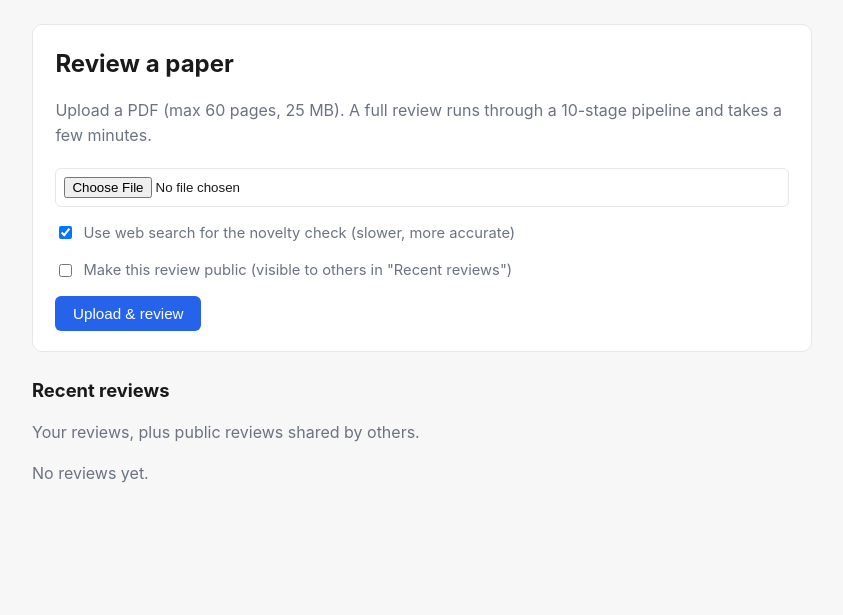
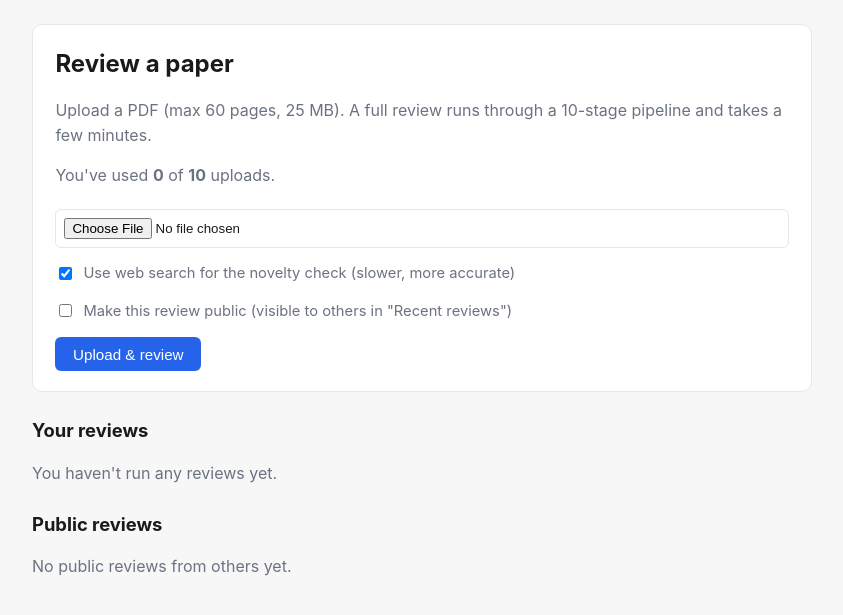
Before and after one commit to Agents4Academia-AI/auto-reviewer, a FastAPI app: page / in a window 1280 px wide. Shown: the part 60-675 px from the top of the page, without its empty margins (218-1061 px from the left). Run offline with FastAPI, Linux system fonts and the light colour scheme; data that the repository does not hold is empty; some libraries are stand-ins or nearby versions.

Commit message:
add limits on reviews per user & total reviews, separate personal from other's public reviews

```diff
--- a/web/app.py
+++ b/web/app.py
@@ -74,13 +74,23 @@ def logout():
 @app.get("/", response_class=HTMLResponse, dependencies=[Depends(auth.require_auth)])
 def index(request: Request):
     me = auth.current_user(request)
-    recent = jobs.list_visible(owner=me, limit=20)
+    my_jobs = jobs.list_owned(owner=me, limit=20)
+    public_jobs = jobs.list_public_by_others(owner=me, limit=20)
+    used = jobs.count_by_owner(me)
+    at_user_limit = used >= settings.MAX_REVIEWS_PER_USER
+    site_full = jobs.total_count() >= settings.MAX_TOTAL_REVIEWS
     return templates.TemplateResponse(
         request,
         "index.html",
         {
-            "jobs": [j.as_dict() for j in recent],
+            "my_jobs": [j.as_dict() for j in my_jobs],
+            "public_jobs": [j.as_dict() for j in public_jobs],
             "me": me,
+            "used": used,
+            "per_user_limit": settings.MAX_REVIEWS_PER_USER,
+            "at_user_limit": at_user_limit,
+            "site_full": site_full,
+            "upload_disabled": at_user_limit or site_full,
             "max_pages": settings.MAX_PDF_PAGES,
             "max_mb": settings.MAX_UPLOAD_BYTES // (1024 * 1024),
         },
@@ -120,6 +130,23 @@ async def upload(
     if not (file.filename or "").lower().endswith(".pdf"):
         raise HTTPException(status_code=400, detail="Please upload a .pdf file.")
 
+    # Quotas — checked before reading the upload so we fail fast. The site-wide
+    # cap is the hard cost backstop; the per-user cap keeps any one person fair.
+    if jobs.total_count() >= settings.MAX_TOTAL_REVIEWS:
+        raise HTTPException(
+            status_code=429,
+            detail="This site has reached its total review limit. Please check back later.",
+        )
+    owner = auth.current_user(request)
+    if jobs.count_by_owner(owner) >= settings.MAX_REVIEWS_PER_USER:
+        raise HTTPException(
+            status_code=429,
+            detail=(
+                f"Upload limit reached — each user can submit up to "
+                f"{settings.MAX_REVIEWS_PER_USER} papers."
+            ),
+        )
+
     data = await file.read()
     if len(data) == 0:
         raise HTTPException(status_code=400, detail="Uploaded file is empty.")
@@ -150,7 +177,7 @@ async def upload(
     job_id = jobs.create_job(
         filename=file.filename,
         use_web_search=use_web_search,
-        owner=auth.current_user(request),
+        owner=owner,
         is_public=make_public is not None,
     )
     storage.save_upload(job_id, data)
--- a/web/jobs.py
+++ b/web/jobs.py
@@ -141,26 +141,56 @@ def get_job(job_id: str) -> Job | None:
         return s.get(Job, job_id)
 
 
-def list_visible(owner: str | None, limit: int = 20) -> list[Job]:
-    """Recent reviews this user is allowed to see: their own, plus anyone's
-    public ones."""
+def _recent(stmt, limit: int) -> list[Job]:
     with Session(_engine) as s:
-        rows = s.scalars(
-            select(Job)
-            .where((Job.owner == owner) | (Job.is_public.is_(True)))
-            .order_by(Job.created_at.desc())
-            .limit(limit)
-        ).all()
+        rows = s.scalars(stmt.order_by(Job.created_at.desc()).limit(limit)).all()
         # Detach so callers can read attributes after the session closes.
         for r in rows:
             s.expunge(r)
         return list(rows)
 
 
+def list_owned(owner: str | None, limit: int = 20) -> list[Job]:
+    """This user's own recent reviews (public and private)."""
+    return _recent(select(Job).where(Job.owner == owner), limit)
+
+
+def list_public_by_others(owner: str | None, limit: int = 20) -> list[Job]:
+    """Recent public reviews submitted by other users."""
+    return _recent(
+        select(Job).where(Job.is_public.is_(True), Job.owner != owner), limit
+    )
+
+
 def queued_count() -> int:
     with Session(_engine) as s:
         return s.scalar(
             select(func.count()).select_from(Job).where(Job.status == JobStatus.queued)
+        ) or 0
+
+
+def count_by_owner(owner: str | None) -> int:
+    """How many reviews this user has against their quota. Failed and cancelled
+    runs don't count — only queued/running/done."""
+    with Session(_engine) as s:
+        return s.scalar(
+            select(func.count())
+            .select_from(Job)
+            .where(
+                Job.owner == owner,
+                Job.status.not_in([JobStatus.failed, JobStatus.cancelled]),
+            )
+        ) or 0
+
+
+def total_count() -> int:
+    """Site-wide review count against the global cap. Same rule as
+    count_by_owner: queued/running/done count; failed and cancelled don't."""
+    with Session(_engine) as s:
+        return s.scalar(
+            select(func.count())
+            .select_from(Job)
+            .where(Job.status.not_in([JobStatus.failed, JobStatus.cancelled]))
         ) or 0
 
 
--- a/web/settings.py
+++ b/web/settings.py
@@ -31,6 +31,10 @@ SESSION_COOKIE = "reviewer_session"
 MAX_UPLOAD_BYTES = int(os.getenv("REVIEWER_MAX_UPLOAD_BYTES", str(25 * 1024 * 1024)))
 MAX_PDF_PAGES = int(os.getenv("REVIEWER_MAX_PDF_PAGES", "60"))
 MAX_QUEUE_DEPTH = int(os.getenv("REVIEWER_MAX_QUEUE_DEPTH", "20"))
+# Per-user upload cap. Counts a user's reviews that are queued/running/done
+MAX_REVIEWS_PER_USER = int(os.getenv("REVIEWER_MAX_REVIEWS_PER_USER", "10"))
+# Site-wide cap across all users
+MAX_TOTAL_REVIEWS = int(os.getenv("REVIEWER_MAX_TOTAL_REVIEWS", "50"))
 
 # Polling cadence used by the worker loop and surfaced to the frontend.
 WORKER_POLL_SECONDS = float(os.getenv("REVIEWER_WORKER_POLL_SECONDS", "2"))
--- a/web/templates/index.html
+++ b/web/templates/index.html
@@ -4,8 +4,14 @@
   <h1>Review a paper</h1>
   <p class="muted">Upload a PDF (max {{ max_pages }} pages, {{ max_mb }} MB). A full
     review runs through a 10-stage pipeline and takes a few minutes.</p>
+  <p class="muted">You've used <strong>{{ used }}</strong> of <strong>{{ per_user_limit }}</strong> uploads.</p>
+  {% if site_full %}
+  <p class="error">This site has reached its total review limit. New uploads are paused.</p>
+  {% elif at_user_limit %}
+  <p class="error">You've reached your upload limit of {{ per_user_limit }} papers.</p>
+  {% endif %}
   <form action="/upload" method="post" enctype="multipart/form-data" class="upload-form">
-    <input type="file" name="file" accept="application/pdf" required>
+    <input type="file" name="file" accept="application/pdf" required {{ "disabled" if upload_disabled }}>
     <label class="checkbox">
       <input type="checkbox" name="web_search" checked>
       Use web search for the novelty check (slower, more accurate)
@@ -14,20 +20,19 @@
       <input type="checkbox" name="make_public">
       Make this review public (visible to others in "Recent reviews")
     </label>
-    <button type="submit">Upload &amp; review</button>
+    <button type="submit" {{ "disabled" if upload_disabled }}>Upload &amp; review</button>
   </form>
 </section>
 
 <section>
-  <h2>Recent reviews</h2>
-  <p class="muted">Your reviews, plus public reviews shared by others.</p>
-  {% if jobs %}
+  <h2>Your reviews</h2>
+  {% if my_jobs %}
   <table class="jobs">
     <thead>
-      <tr><th>Visibility</th><th>Paper</th><th>By</th><th>Status</th><th>Recommendation</th><th>Score</th><th></th></tr>
+      <tr><th>Visibility</th><th>Paper</th><th>Status</th><th>Recommendation</th><th>Score</th><th></th></tr>
     </thead>
     <tbody>
-      {% for j in jobs %}
+      {% for j in my_jobs %}
       <tr>
         <td>
           {% if j.is_public %}
@@ -37,7 +42,6 @@
           {% endif %}
         </td>
         <td class="filename" title="{{ j.filename }}">{{ j.filename }}</td>
-        <td>{% if j.owner == me %}You{% else %}{{ j.owner or "—" }}{% endif %}</td>
         <td><span class="badge badge-{{ j.status }}">{{ j.status }}</span></td>
         <td>{{ j.recommendation or "—" }}</td>
         <td>{{ j.overall_score if j.overall_score is not none else "—" }}</td>
@@ -47,7 +51,32 @@
     </tbody>
   </table>
   {% else %}
-  <p class="muted">No reviews yet.</p>
+  <p class="muted">You haven't run any reviews yet.</p>
+  {% endif %}
+</section>
+
+<section>
+  <h2>Public reviews</h2>
+  {% if public_jobs %}
+  <table class="jobs">
+    <thead>
+      <tr><th>By</th><th>Paper</th><th>Status</th><th>Recommendation</th><th>Score</th><th></th></tr>
+    </thead>
+    <tbody>
+      {% for j in public_jobs %}
+      <tr>
+        <td>{{ j.owner or "—" }}</td>
+        <td class="filename" title="{{ j.filename }}">{{ j.filename }}</td>
+        <td><span class="badge badge-{{ j.status }}">{{ j.status }}</span></td>
+        <td>{{ j.recommendation or "—" }}</td>
+        <td>{{ j.overall_score if j.overall_score is not none else "—" }}</td>
+        <td><a href="/review/{{ j.id }}">open</a></td>
+      </tr>
+      {% endfor %}
+    </tbody>
+  </table>
+  {% else %}
+  <p class="muted">No public reviews from others yet.</p>
   {% endif %}
 </section>
 {% endblock %}
```
Also changed, not shown: 1 other file.
